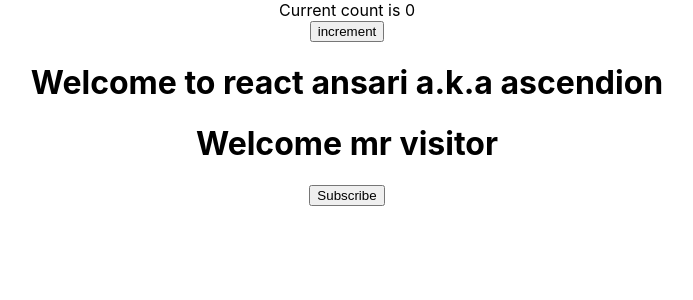
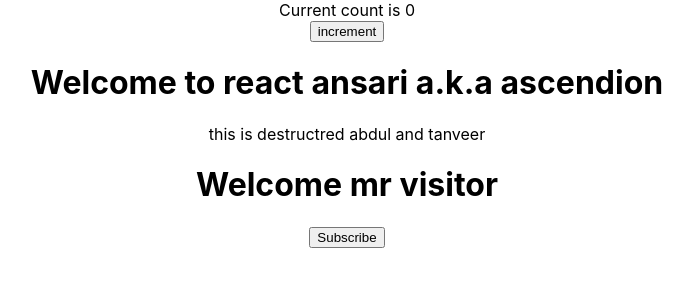
Before and after one commit to abdultanveer/myreact-app, a React (Create React App) app: page / in a window 1280 px wide. Shown: the top 300 px of the page, without its empty margins (293-986 px from the left). Built offline with nearby package versions, Linux system fonts and the light colour scheme.

Commit message:
destructuring class component

```diff
--- a/src/App.js
+++ b/src/App.js
@@ -8,7 +8,7 @@
     <div className="App">
      <Counter/>
       <Greet name="ansari" alias="ascendion"></Greet>
-      <Message />
+      <Message name ="abdul" alias="tanveer" />
     </div>
   );
 }
--- a/src/components/Message.js
+++ b/src/components/Message.js
@@ -13,8 +13,11 @@
   }
 
   render() {
+    const{state1,state2} = this.state
+    const{name,alias} = this.props
     return (
       <div>
+        <div>this is destructred {name} and {alias}</div>
         <h1>{this.state.msg}</h1>
         <button onClick={() => this.changeMessage()}>Subscribe</button>
       </div>
```
